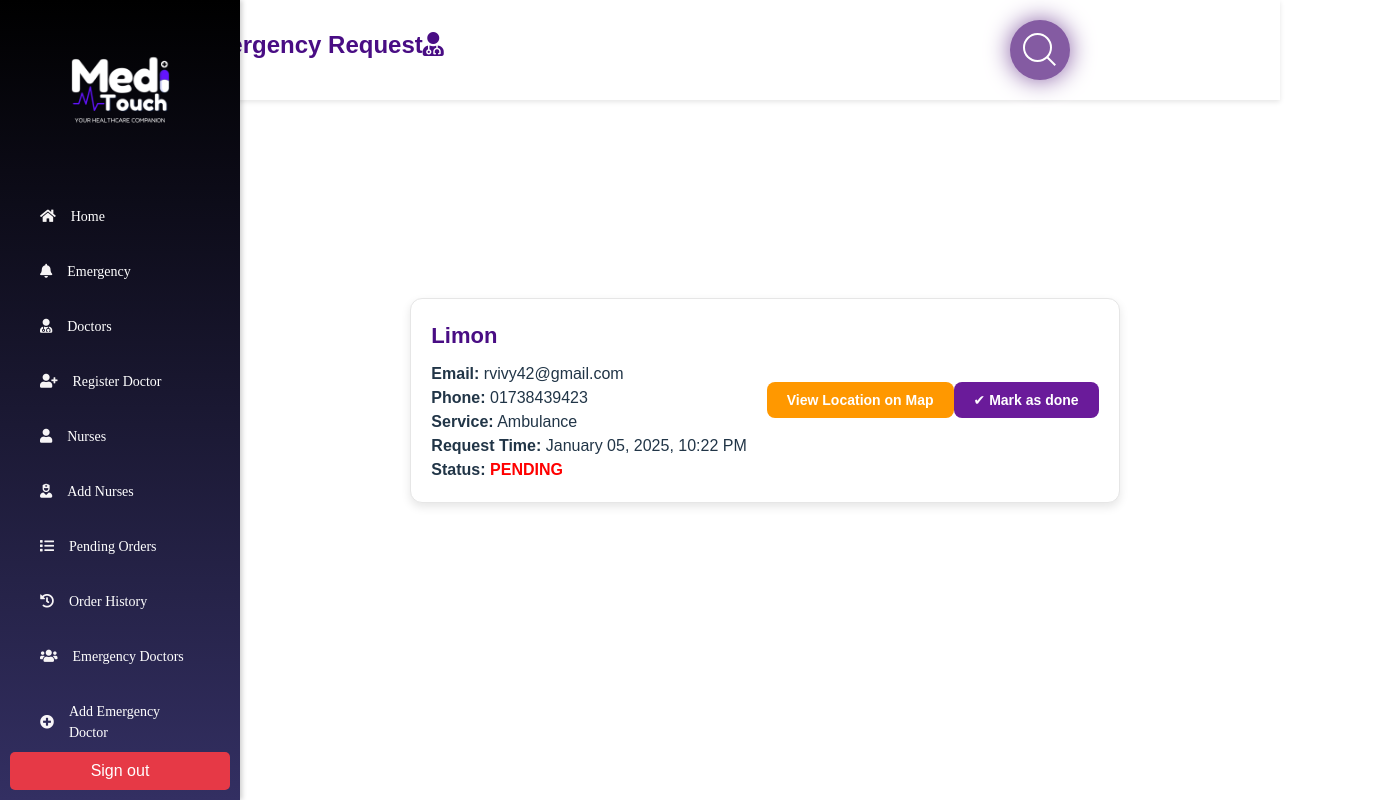
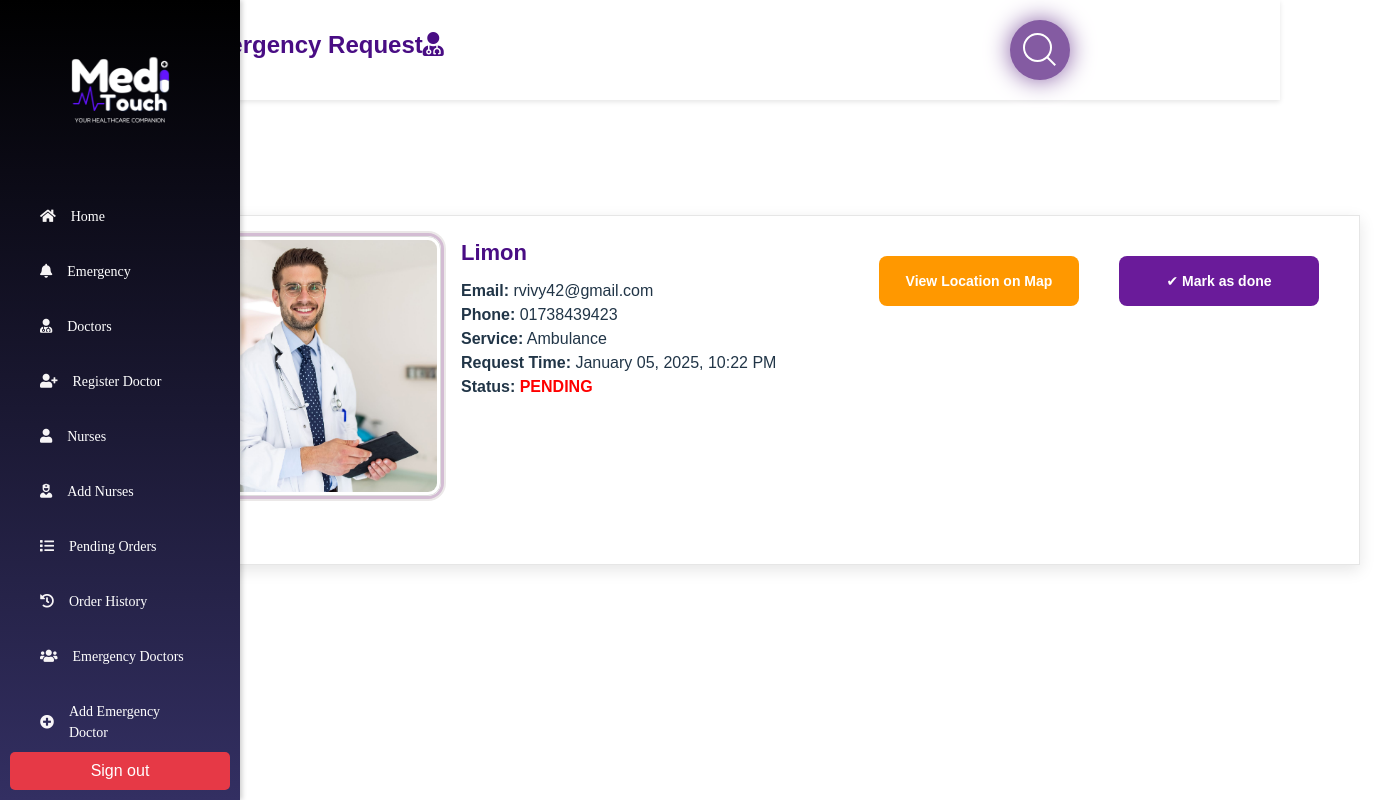
Before and after one commit to tanishatasnin/meditouch_admin, a React (Vite) app: page /emergency in a window 1280 px wide. Shown: the whole page, 1380 px wide, since content can reach past the window. Built offline with nearby package versions, Linux system fonts and the light colour scheme.

Commit message:
responsive working

```diff
--- a/src/components/Pages/Emergency/emengency_doctor.jsx
+++ b/src/components/Pages/Emergency/emengency_doctor.jsx
@@ -2,14 +2,67 @@ import React from 'react';
 import Sidebar from '../../Admin/Navbar/sidebar';
 import Header from '../../Admin/Header/header';
 import Header1 from '../../Admin/Header/header1';
+import './emergency.css';
+import doctor_image from '../../../assets/assets/images/doctor-demo.jpg';
+
+
 
 
 const emengency_doctor = () => {
+
+    const services = [
+        {
+          id: 1,
+          name: 'Abdul Krim',
+          email: 'rvivy42@gmail.com',
+          phone: '01738439423',
+          Distict: 'Dhaka',
+          gender: 'Male',
+          Fee: 'BDT 500 Per visit',
+          Degree: 'A from DDDD(2025)',
+          image: doctor_image,
+        },
+
+      ];
+
     return (
         <div>
             <Sidebar></Sidebar>
             <Header1></Header1>
-            <h1> emergency doctor list </h1>
+            <div className="e-doctor-page">
+
+        {services.map((doctor) => (
+          <div key={doctor.id} className="e-doctor-card">
+            {/* Profile Image */}
+            <img src={doctor.image} alt={doctor.name} className="e-doctor-image" />
+
+            {/* Details Section */}
+            <div className="e-doctor-details">
+              <h2 className="e-doctor-name">{doctor.name}</h2>
+              <p>
+                <strong>Email:</strong> {doctor.email}
+              </p>
+              <p>
+                <strong>Phone:</strong> {doctor.gender}
+              </p>
+              <p>
+                <strong>Service:</strong> {doctor.Distict}
+              </p>
+              <p>
+                <strong>Request Time:</strong> {doctor.Fee}
+              </p>
+              <p>
+                <strong>Request Time:</strong> {doctor.Degree}
+              </p>
+
+            </div>
+
+
+          </div>
+        ))}
+      </div>
+
+
         </div>
     );
 };
--- a/src/components/Pages/Emergency/emergency.css
+++ b/src/components/Pages/Emergency/emergency.css
@@ -1,43 +1,37 @@
-/* General Styling */
-/* body {
-    font-family: 'Poppins', sans-serif;
-    background-color: #f7f7fc;
-    margin: 0;
-    padding: 0;
-  }
-   */
-  /* Doctor Page Styling */
+
   .e-doctor-page {
     padding: 20px;
     display: flex;
     flex-direction: column;
     gap: 20px;
-    margin-left: 250px;
+    /* margin-left: 250px; */
   }
 
   /* Card Styling */
   .e-doctor-card {
     display: flex;
     justify-content: space-between;
-    align-items: center;
+    align-items: start;
     background-color: white;
     border: 1px solid #e6e6e6;
-    box-shadow: 0 4px 10px rgba(0, 0, 0, 0.1);
-    border-radius: 12px;
     padding: 20px;
-    gap: 20px;
-    max-width: 900px;
-    margin: auto;
+  margin-bottom: 20px;
+  box-shadow: 0 5px 15px rgba(8, 8, 8, 0.1);
+  width: 1200px;
+  margin-left: 240px;
+  height: 350px;
+
+
   }
 
-  /* Profile Image */
+  /* Profile Image
   .e-doctor-image {
     width: 120px;
     height: 120px;
-    border-radius: 50%;
+    border-radius: 4%;
     object-fit: cover;
     border: 1px solid #ddd;
-  }
+  } */
 
   /* Doctor Details Section */
   .e-doctor-details {
@@ -69,19 +63,42 @@
     display: flex;
     flex-direction: column;
     gap: 10px;
+
   }
 
-  .btn {
+  .e-doctor-image {
+    width: 260px;
+    height: 260px;
+    border-radius: 5%;
+    padding: 3px;
+    border: 1px solid #ddd;
+    box-shadow: 0 0 0 3px #d3bcd3,
+      0 0 0 5px #ebe8e8;
+    /* border: 5px solid rgb(228, 165, 246); */
+
+    /* border-color: rgb(23, 8, 3); */
+    object-fit: cover;
+    margin-right: 20px;
+
+  }
+
+
+  .e-btn {
     padding: 10px 20px;
-    border: none;
+    /* border: none; */
     border-radius: 8px;
     font-size: 14px;
     font-weight: bold;
+    width: 200px;
+    height: 50px;
     color: white;
     cursor: pointer;
+    margin: 20px;
+
+
   }
 
-  .view-location {
+  .view-location  {
     background-color: #ff9800;
   }
 
--- a/src/components/Pages/Emergency/emergency.jsx
+++ b/src/components/Pages/Emergency/emergency.jsx
@@ -5,7 +5,7 @@ import './emergency.css';
 import doctor_image from '../../../assets/assets/images/doctor-demo.jpg';
 
 const emergency = () => {
-  const doctors = [
+  const services = [
     {
       id: 1,
       name: 'Limon',
@@ -24,35 +24,35 @@ const emergency = () => {
       <Sidebar />
       <Header1 />
       <div className="e-doctor-page">
-        {doctors.map((doctor) => (
-          <div key={doctor.id} className="e-doctor-card">
+        {services.map((service) => (
+          <div key={service.id} className="e-doctor-card">
             {/* Profile Image */}
-            {/* <img src={doctor.image} alt={doctor.name} className="doctor-image" /> */}
+            <img src={service.image} alt={service.name} className="e-doctor-image" />
 
             {/* Details Section */}
             <div className="e-doctor-details">
-              <h2 className="e-doctor-name">{doctor.name}</h2>
+              <h2 className="e-doctor-name">{service.name}</h2>
               <p>
-                <strong>Email:</strong> {doctor.email}
+                <strong>Email:</strong> {service.email}
               </p>
               <p>
-                <strong>Phone:</strong> {doctor.phone}
+                <strong>Phone:</strong> {service.phone}
               </p>
               <p>
-                <strong>Service:</strong> {doctor.service}
+                <strong>Service:</strong> {service.service}
               </p>
               <p>
-                <strong>Request Time:</strong> {doctor.requestTime}
+                <strong>Request Time:</strong> {service.requestTime}
               </p>
               <p>
-                <strong>Status:</strong> <span className={`status ${doctor.status.toLowerCase()}`}>{doctor.status}</span>
+                <strong>Status:</strong> <span className={`status ${service.status.toLowerCase()}`}>{service.status}</span>
               </p>
             </div>
 
             {/* Button Section */}
             <div className="e-doctor-actions">
-              <button className="btn view-location">View Location on Map</button>
-              <button className="btn mark-done">✔ Mark as done</button>
+              <button className="e-btn view-location">View Location on Map</button>
+              <button className="e-btn mark-done">✔ Mark as done</button>
             </div>
           </div>
         ))}
```
Also changed, not shown: src/main.jsx (+5 -10 lines).
